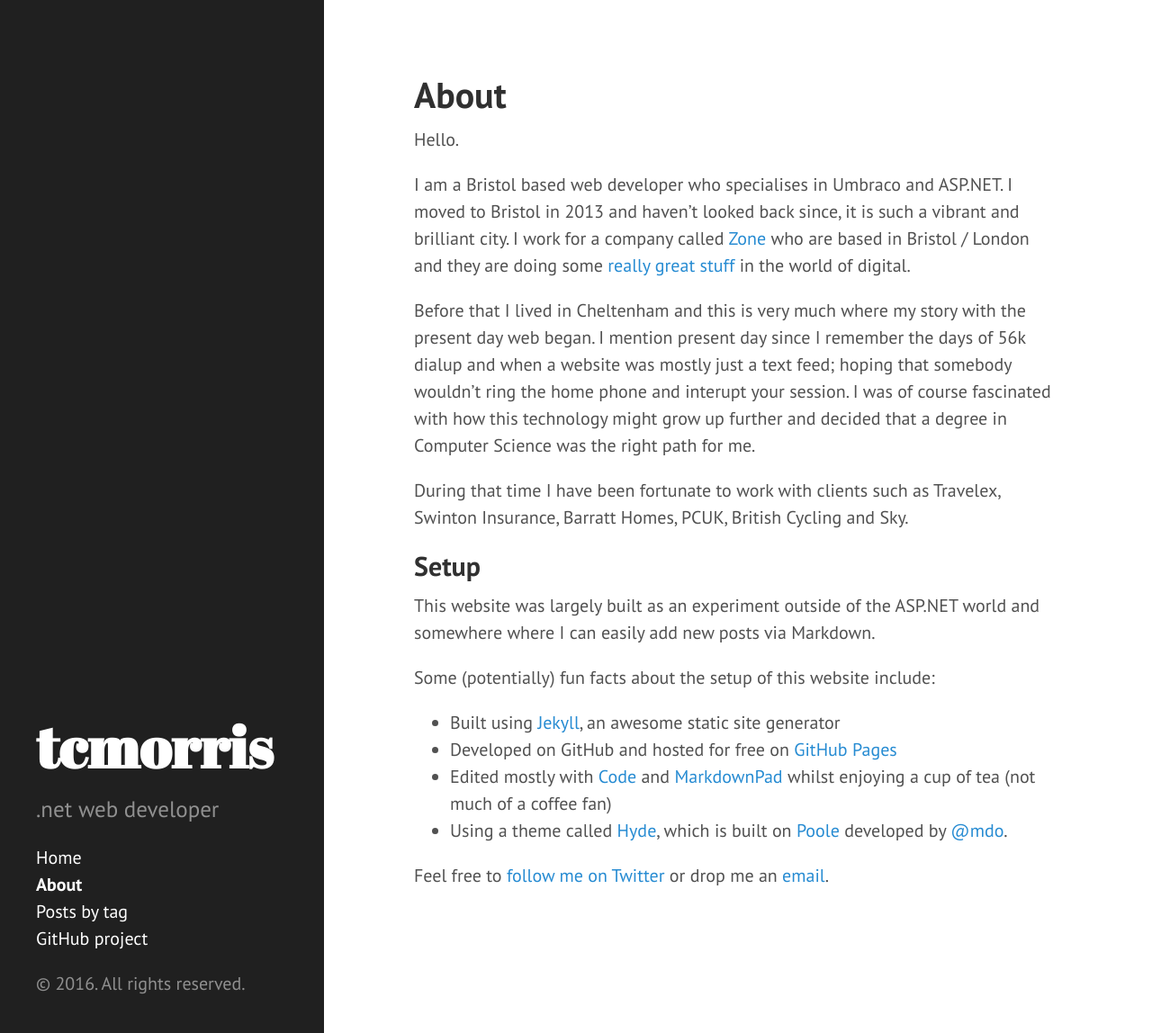
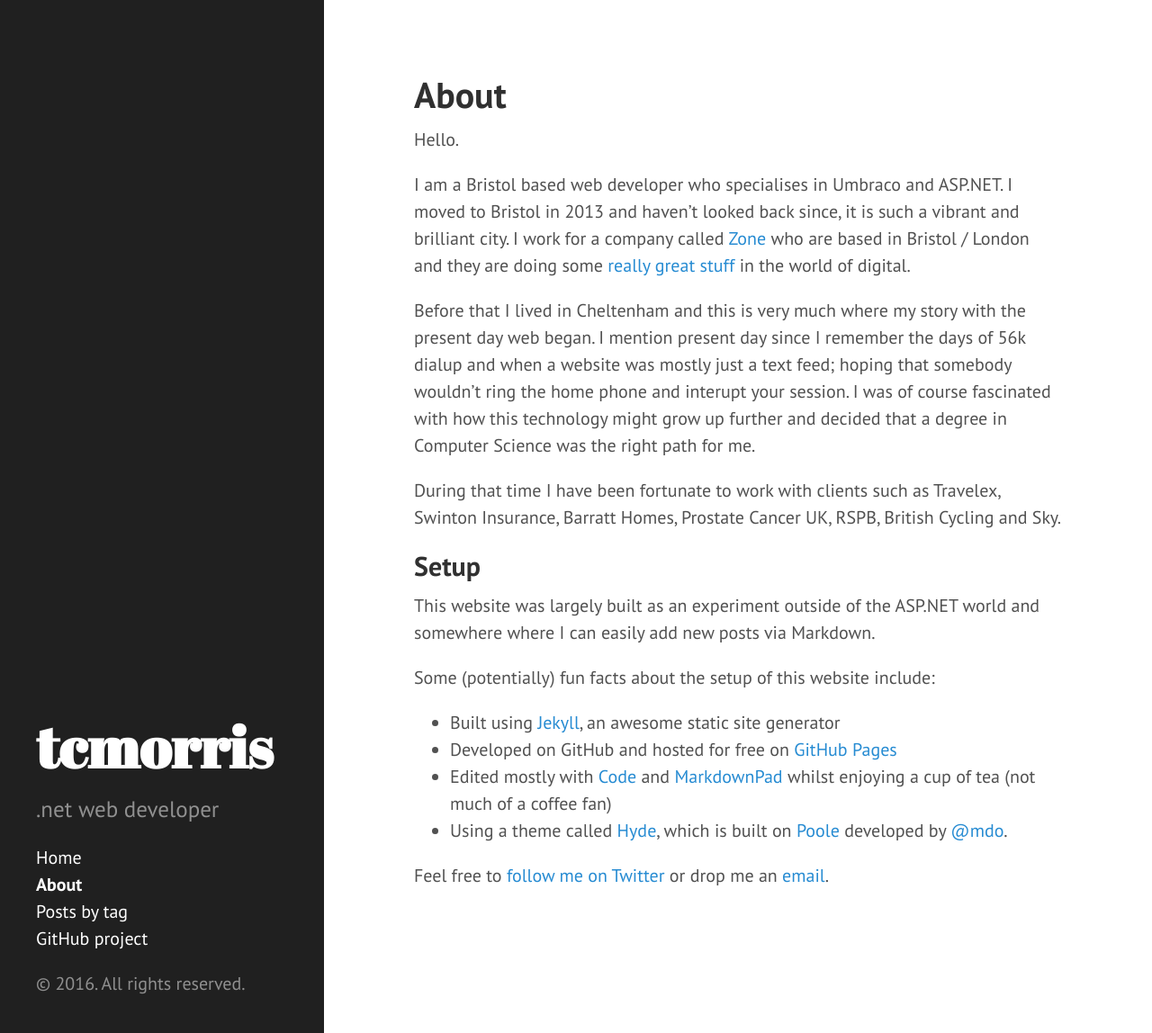
Before and after one commit to tcmorris/tcmorris.github.io, a Jekyll site: the page built from about.md, in a window 1280 px wide and 1148 px high. Shown: the whole window at 90% size. Built offline with Jekyll 4.4.1, drawn with Linux system fonts in a browser that asks for light colours; Markdown is read by kramdown in place of the engine named in the settings.

```diff
--- a/about.md
+++ b/about.md
@@ -5,11 +5,11 @@ title: About
 
 Hello.
 
-I am a Bristol based web developer who specialises in Umbraco and ASP.NET. I moved to Bristol in 2013 and haven't looked back since, it is such a vibrant and brilliant city. I work for a company called [Zone](https://www.thisiszone.com/) who are based in Bristol / London and they are doing some [really great stuff](https://www.thisiszone.com/work/) in the world of digital.
+I am a Bristol based web developer who specialises in Umbraco and ASP.NET. I moved to Bristol in 2013 and haven't looked back since, it is such a vibrant and brilliant city. I work for a company called [Zone](https://www.zonedigital.com/uk/) who are based in Bristol / London and they are doing some [really great stuff](https://www.zonedigital.com/uk/work/) in the world of digital.
 
 Before that I lived in Cheltenham and this is very much where my story with the present day web began. I mention present day since I remember the days of 56k dialup and when a website was mostly just a text feed; hoping that somebody wouldn't ring the home phone and interupt your session. I was of course fascinated with how this technology might grow up further and decided that a degree in Computer Science was the right path for me.
 
-During that time I have been fortunate to work with clients such as Travelex, Swinton Insurance, Barratt Homes, PCUK, British Cycling and Sky.
+During that time I have been fortunate to work with clients such as Travelex, Swinton Insurance, Barratt Homes, Prostate Cancer UK, RSPB, British Cycling and Sky.
 
 ## Setup
 
```
Also changed, not shown: _posts/2016-05-17-upgrading-umbraco.md (added, +51 -0 lines).
